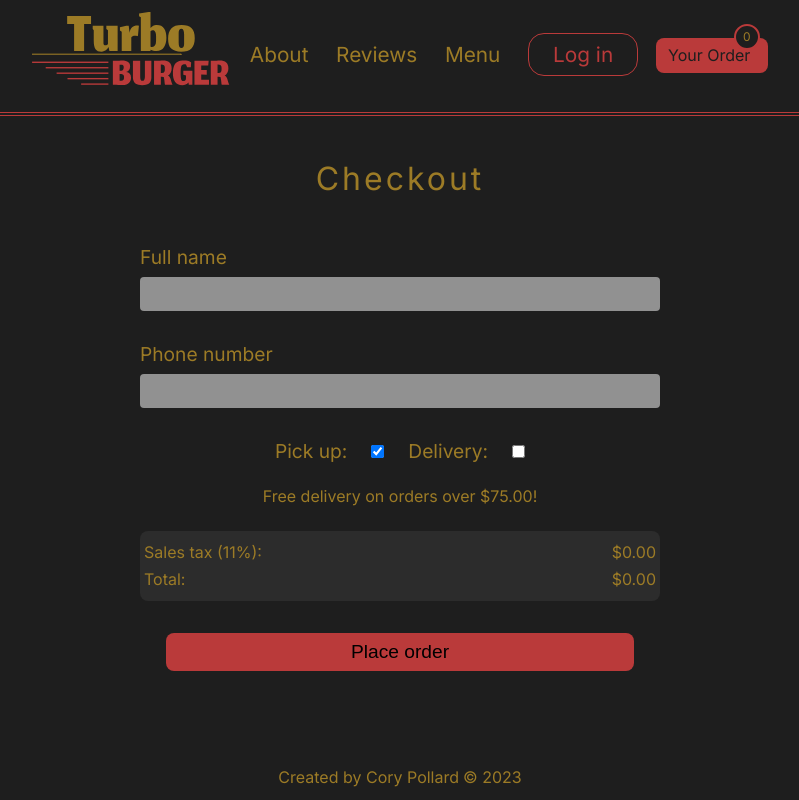
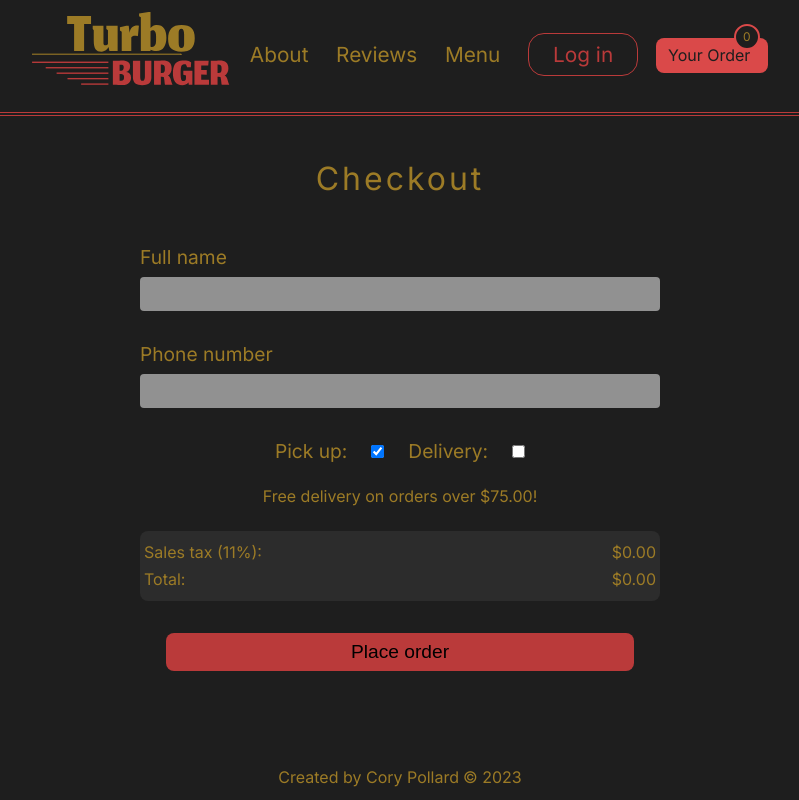
Before and after one commit to SpectreAscended/turbo-burger, a React (Vite) app: page /order/checkout in a window 1280 px wide. In both pictures the pointer is over the link 952 px from the left and 55 px from the top of the page. Shown: the whole page, without its empty margins (240-1039 px from the left). Built offline with nearby package versions, Linux system fonts and the light colour scheme; no server answers; a web font is replaced by a local one.

Commit message:
Added hover effects to buttons at wider screen widths

```diff
--- a/src/components/UI/orderBtn/orderBtn.scss
+++ b/src/components/UI/orderBtn/orderBtn.scss
@@ -1,3 +1,5 @@
+@import '../../../index.scss';
+
 .order {
   position: relative;
   background-color: var(--color-secondary);
@@ -6,7 +8,7 @@
   width: 7rem;
   border-radius: 0.5rem;
   color: var(--color-dark);
-  transition: background 250ms ease;
+  transition: background 250ms ease-in-out;
 
   &-badge {
     position: absolute;
@@ -23,6 +25,16 @@
     display: flex;
     justify-content: center;
     align-items: center;
+    transition: border-color 250ms ease-in-out;
+  }
+
+  @media only screen and (min-width: $bp-tablet-large) {
+    &:hover {
+      background-color: var(--color-secondary-light);
+    }
+    &:hover > .order-badge {
+      border-color: var(--color-secondary-light);
+    }
   }
 }
 
```
